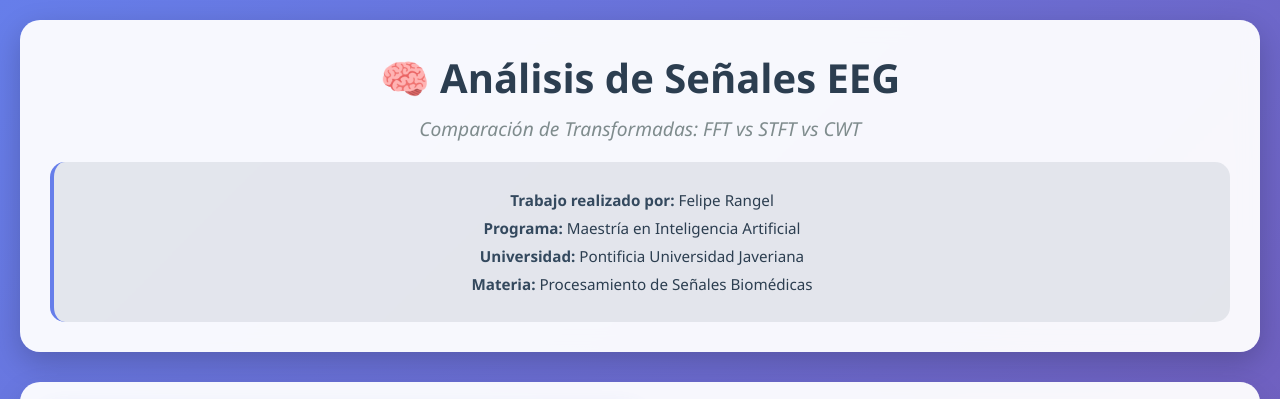
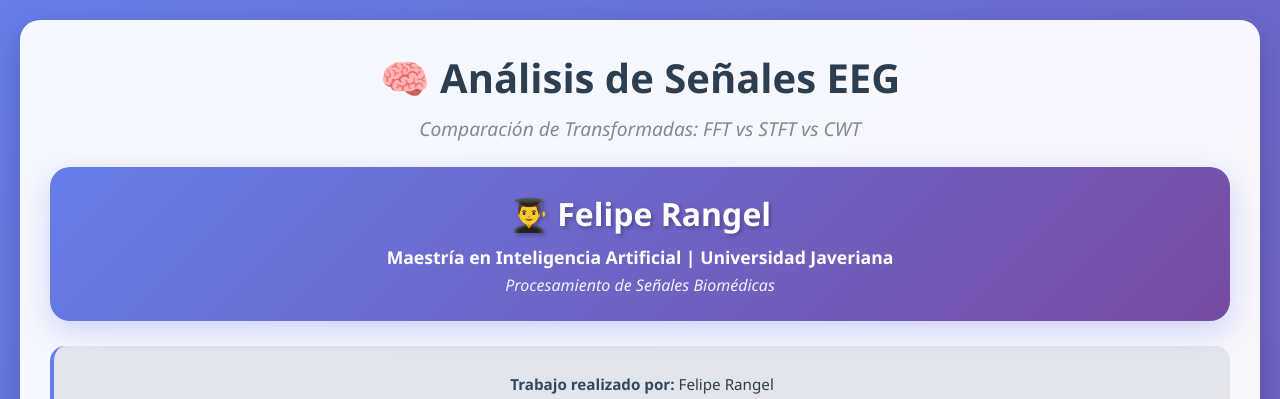
Before and after one commit to felirangelp/analisis_de_senales_EEG_FTT_vs_STFT_vs_CWT, a plain HTML site: page index.html in a window 1280 px wide. Shown: the top 399 px of the page. Drawn offline with Linux system fonts and the light colour scheme.

Commit message:
🎯 Hacer información del autor más visible
- Agregar banner prominente con nombre del autor
- Estilo destacado con gradiente azul y texto blanco
- Información académica más visible
- Doble presentación del autor para mayor claridad
- Estilos mejorados para mejor legibilidad

```diff
--- a/index.html
+++ b/index.html
@@ -47,6 +47,35 @@
         .header .subtitle {
             font-size: 1.2em;
             color: #7f8c8d;
+            font-style: italic;
+        }
+
+        .author-banner {
+            margin: 25px 0;
+            padding: 25px;
+            background: linear-gradient(135deg, #667eea 0%, #764ba2 100%);
+            border-radius: 20px;
+            text-align: center;
+            box-shadow: 0 10px 30px rgba(102, 126, 234, 0.3);
+            color: white;
+        }
+
+        .author-banner h2 {
+            font-size: 2em;
+            margin-bottom: 10px;
+            font-weight: 700;
+            text-shadow: 2px 2px 4px rgba(0, 0, 0, 0.3);
+        }
+
+        .academic-info {
+            font-size: 1.1em;
+            margin-bottom: 5px;
+            font-weight: 600;
+        }
+
+        .course-info {
+            font-size: 1em;
+            opacity: 0.9;
             font-style: italic;
         }
 
@@ -210,6 +239,13 @@
         <div class="header">
             <h1>🧠 Análisis de Señales EEG</h1>
             <p class="subtitle">Comparación de Transformadas: FFT vs STFT vs CWT</p>
+
+            <div class="author-banner">
+                <h2>👨‍🎓 Felipe Rangel</h2>
+                <p class="academic-info">Maestría en Inteligencia Artificial | Universidad Javeriana</p>
+                <p class="course-info">Procesamiento de Señales Biomédicas</p>
+            </div>
+
             <div class="author-info">
                 <p><strong>Trabajo realizado por:</strong> Felipe Rangel</p>
                 <p><strong>Programa:</strong> Maestría en Inteligencia Artificial</p>
```
